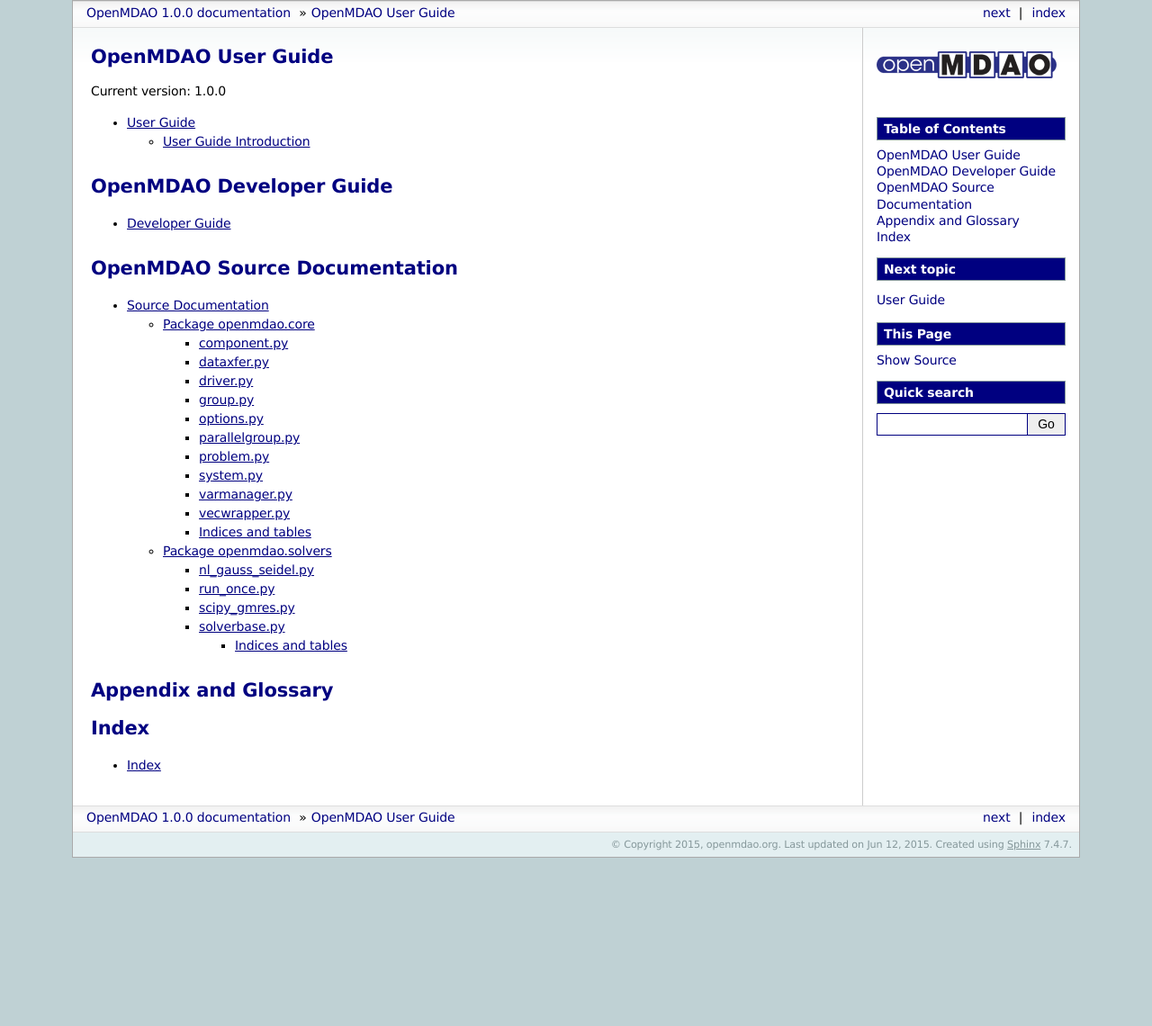
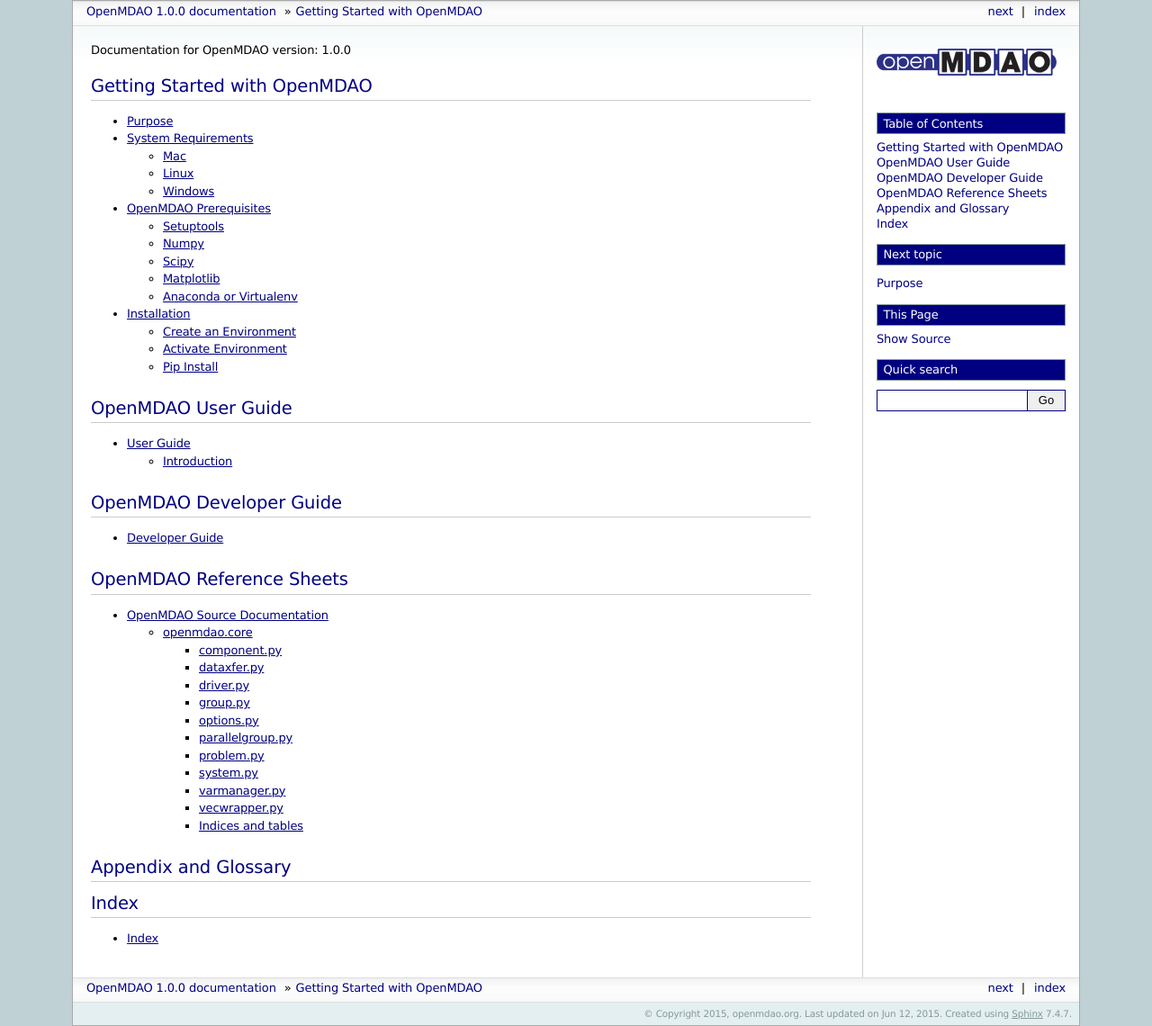
Before and after one commit to OpenMDAO/OpenMDAO1, a Sphinx documentation site: the page built from openmdao/docs/index.rst, in a window 1280 px wide. Shown: the whole page at 90% size. Built offline with Sphinx 7.4.7, drawn with Linux system fonts in a browser that asks for light colours; pages that are not in the unit, such as notebooks, are missing from menus; before the commit the page ends 953 px from its top, so only the background shows below that.

Commit message:
Further tweaks to the custom theme and document structure.

```diff
--- /dev/null
+++ b/openmdao/docs/getting-started/index.rst
@@ -0,0 +1,80 @@
+
+.. _Getting-Started:
+
+=======
+Purpose
+=======
+
+What this document is and isn't.  It is a guide on getting started.
+It isn't going to help you with numpy problems.
+
+===================
+System Requirements
+===================
+Mac
++++
+
+Some text about what you need.
+
+Linux
++++++
+
+Some text about what you need.
+
+Windows
++++++++
+
+Some text about what you need.
+
+
+======================
+OpenMDAO Prerequisites
+======================
+
+Setuptools
+++++++++++
+
+Get this.  Higher than version X.  Lower than version Y.
+
+Numpy
++++++
+
+Version blah.
+
+Scipy
++++++
+
+Version blah blah.
+
+Matplotlib
+++++++++++
+
+Do we still even care about this?
+
+
+Anaconda or Virtualenv
+++++++++++++++++++++++
+
+You gotta put this in an environment, so get one of these installed.
+
+
+============
+Installation
+============
+
+Create an Environment
++++++++++++++++++++++
+
+Use conda or use virtenv
+
+
+Activate Environment
+++++++++++++++++++++
+
+Blah blah `source activate`
+
+
+Pip Install
++++++++++++
+
+Finally, do this
--- a/openmdao/docs/index.rst
+++ b/openmdao/docs/index.rst
@@ -1,8 +1,19 @@
+.. _OpenMDAO-Documentation:
+
+Documentation for OpenMDAO version: |version|
+
+
+=============================
+Getting Started with OpenMDAO
+=============================
+
+.. toctree::
+
+   getting-started/index.rst
+
 ======================
 OpenMDAO User Guide
 ======================
-
-Current version: |version|
 
 .. toctree::
    :maxdepth: 2
@@ -18,12 +29,12 @@ OpenMDAO Developer Guide
 
    dev-guide/index.rst
 
-=============================
-OpenMDAO Source Documentation
-=============================
+=========================
+OpenMDAO Reference Sheets
+=========================
 
 .. toctree::
-   :maxdepth: 4
+   :maxdepth: 3
 
    srcdocs/index.rst
 
--- a/openmdao/docs/openmdao_theme/static/style.css
+++ /dev/null
@@ -1,266 +0,0 @@
-/*
- * default.css_t
- * ~~~~~~~~~~~~~
- *
- * Sphinx stylesheet -- default theme.
- *
- * :copyright: Copyright 2007-2015 by the Sphinx team, see AUTHORS.
- * :license: BSD, see LICENSE for details.
- *
-
- */
-@import url("sphinxdoc.css");
-@import url("basic.css");
-
-/* -- page layout ----------------------------------------------------------- */
-
-body {
-    font-family: sans-serif;
-    font-size: 100%;
-    background-color: white;
-    color: #000;
-    margin: 0;
-    padding: 0;
-}
-
-div.document {
-    background-color: #ffffff;
-}
-
-div.documentwrapper {
-    float: left;
-    width: 100%;
-}
-
-div.bodywrapper {
-    margin: 0 0 0 230px;
-}
-
-div.body {
-    background-color: #ffffff;
-    color: black;
-    padding: 0 20px 30px 20px;
-}
-div.bodywrapper {
-    margin: 0 230px 0 0;
-}
-
-div.footer {
-    color: #000099;
-    width: 100%;
-    padding: 9px 0 9px 0;
-    text-align: center;
-    font-size: 75%;
-}
-
-div.footer a {
-    color: #000099;
-    text-decoration: underline;
-}
-
-div.related {
-    background-color: #000099;
-    line-height: 30px;
-    color: white;
-}
-
-div.related a {
-    color: white;
-}
-
-div.sphinxsidebar {
-    float: right;
-}
-
-div.sphinxsidebar h3 {
-    font-family: Arial;
-    color: black;
-    font-size: 1.4em;
-    font-weight: normal;
-    margin: 0;
-    padding: 0;
-}
-
-div.sphinxsidebar h3 a {
-    color: black;
-}
-
-div.sphinxsidebar h4 {
-    font-family: Arial;
-    color: black;
-    font-size: 1.3em;
-    font-weight: normal;
-    margin: 5px 0 0 0;
-    padding: 0;
-}
-
-div.sphinxsidebar p {
-    color: black;
-}
-
-div.sphinxsidebar p.topless {
-    margin: 5px 10px 10px 10px;
-}
-
-div.sphinxsidebar ul {
-    margin: 10px;
-    padding: 0;
-    color: black;
-}
-
-div.sphinxsidebar a {
-    color: #000099;
-}
-
-div.sphinxsidebar input {
-    border: 1px solid #000099;
-    font-family: sans-serif;
-    font-size: 1em;
-}
-
-
-
-/* -- hyperlink styles ------------------------------------------------------ */
-
-a {
-    color: #005ce6;
-    text-decoration: none;
-}
-
-a:visited {
-    color: #355f7c;
-    text-decoration: none;
-}
-
-a:hover {
-    text-decoration: underline;
-}
-
-
-
-/* -- body styles ----------------------------------------------------------- */
-
-div.body h1,
-div.body h2,
-div.body h3,
-div.body h4,
-div.body h5,
-div.body h6 {
-    font-family: Arial;
-    background-color: #e2b530;
-    font-weight: normal;
-    color: #000099;
-    border-bottom: 1px solid #ccc;
-    margin: 20px -20px 10px -20px;
-    padding: 3px 0 3px 10px;
-}
-
-div.body h1 { margin-top: 0; font-size: 200%; }
-div.body h2 { font-size: 160%; }
-div.body h3 { font-size: 140%; }
-div.body h4 { font-size: 120%; }
-div.body h5 { font-size: 110%; }
-div.body h6 { font-size: 100%; }
-
-a.headerlink {
-    color: #c60f0f;
-    font-size: 0.8em;
-    padding: 0 4px 0 4px;
-    text-decoration: none;
-}
-
-a.headerlink:hover {
-    background-color: #c60f0f;
-    color: white;
-}
-
-div.body p, div.body dd, div.body li {
-    text-align: justify;
-    line-height: 130%;
-}
-
-div.admonition p.admonition-title + p {
-    display: inline;
-}
-
-div.admonition p {
-    margin-bottom: 5px;
-}
-
-div.admonition pre {
-    margin-bottom: 5px;
-}
-
-div.admonition ul, div.admonition ol {
-    margin-bottom: 5px;
-}
-
-div.note {
-    background-color: #eee;
-    border: 1px solid #ccc;
-}
-
-div.seealso {
-    background-color: #ffc;
-    border: 1px solid #ff6;
-}
-
-div.topic {
-    background-color: #eee;
-}
-
-div.warning {
-    background-color: #ffe4e4;
-    border: 1px solid #f66;
-}
-
-p.admonition-title {
-    display: inline;
-}
-
-p.admonition-title:after {
-    content: ":";
-}
-
-pre {
-    padding: 5px;
-    background-color: #ffffa7;
-    color: #333333;
-    line-height: 120%;
-    border: 1px solid #ac9;
-    border-left: none;
-    border-right: none;
-}
-
-code {
-    background-color: #ecf0f3;
-    padding: 0 1px 0 1px;
-    font-size: 0.95em;
-}
-
-th {
-    background-color: #ede;
-}
-
-.warning code {
-    background: #efc2c2;
-}
-
-.note code {
-    background: #d6d6d6;
-}
-
-.viewcode-back {
-    font-family: sans-serif;
-}
-
-div.viewcode-block:target {
-    background-color: #f4debf;
-    border-top: 1px solid #ac9;
-    border-bottom: 1px solid #ac9;
-}
-
-div.code-block-caption {
-    color: #efefef;
-    background-color: #1c4e63;
-}
--- a/openmdao/docs/openmdao_theme/theme.conf
+++ /dev/null
@@ -1,4 +0,0 @@
-[theme]
-inherit =  sphinxdoc
-stylesheet = style.css
-pygments_style = pygments.css
--- a/openmdao/docs/srcdocs/index.rst
+++ b/openmdao/docs/srcdocs/index.rst
@@ -1,8 +1,8 @@
 .. _source_documentation:
 
-====================
-Source Documentation
-====================
+=============================
+OpenMDAO Source Documentation
+=============================
 
 .. toctree::
    :maxdepth: 3
--- a/openmdao/docs/srcdocs/packages/openmdao.core.rst
+++ b/openmdao/docs/srcdocs/packages/openmdao.core.rst
@@ -1,5 +1,5 @@
-Package openmdao.core
----------------------
+openmdao.core
+-------------
 .. toctree::
     :maxdepth: 2
 
--- a/openmdao/docs/srcdocs/packages/openmdao.solvers.rst
+++ /dev/null
@@ -1,70 +0,0 @@
-Package openmdao.solvers
-------------------------
-
-.. index:: nl_gauss_seidel.py
-
-.. _openmdao.solvers.nl_gauss_seidel.py:
-
-nl_gauss_seidel.py
-++++++++++++++++++
-
-.. automodule:: openmdao.solvers.nl_gauss_seidel
-   :members:
-   :undoc-members:
-   :show-inheritance:
-
-.. toctree::
-   :maxdepth: 2
-
-.. index:: run_once.py
-
-.. _openmdao.solvers.run_once.py:
-
-run_once.py
-+++++++++++
-
-.. automodule:: openmdao.solvers.run_once
-   :members:
-   :undoc-members:
-   :show-inheritance:
-
-.. toctree::
-   :maxdepth: 2
-
-.. index:: scipy_gmres.py
-
-.. _openmdao.solvers.scipy_gmres.py:
-
-scipy_gmres.py
-++++++++++++++
-
-.. automodule:: openmdao.solvers.scipy_gmres
-   :members:
-   :undoc-members:
-   :show-inheritance:
-
-.. toctree::
-   :maxdepth: 2
-
-.. index:: solverbase.py
-
-.. _openmdao.solvers.solverbase.py:
-
-solverbase.py
-+++++++++++++
-
-.. automodule:: openmdao.solvers.solverbase
-   :members:
-   :undoc-members:
-   :show-inheritance:
-
-.. toctree::
-   :maxdepth: 2
-
-
-Indices and tables
-==================
-
-* :ref:`genindex`
-* :ref:`modindex`
-* :ref:`search`
--- a/openmdao/docs/theme/static/style.css
+++ b/openmdao/docs/theme/static/style.css
@@ -8,30 +8,22 @@
 
 @import url("sphinxdoc.css");
 
-h1{
-  color: navy;
-}
-
+/* link colors */
 a {
-    /*color: #005ce6;*/
     color: navy;
     text-decoration: none;
 }
 
 a:visited {
-    color: gray;
-    text-decoration: none;
-}
+    color: navy;
+    text-decoration: none;}
 
 a:hover {
     text-decoration: underline;
+    color: orange;
 }
 
-div.sphinxsidebar h4{
-  background-color: navy;
-}
-
-div.sphinxsidebar h3{
+div.sphinxsidebar h4, div.sphinxsidebar h3 {
   background-color: navy;
 }
 
@@ -39,6 +31,12 @@ div.sphinxsidebar input{
   border: 1px solid navy;
 
 }
+
+/* hide overflowing content in the sidebar */
+div.sphinxsidebarwrapper p.topless {
+    overflow: hidden;
+}
+
 
 /*parameter bkgrd*/
 table.field-list td, table.field-list th {
@@ -52,3 +50,33 @@ div.related ul li a {
   line-height: 1.75em;
   color: navy;
 }
+
+/*a very thin underline of headers*/
+h1, h2, h3, h4, h5, h6 {
+  color: navy;
+  font-weight: normal;
+  border-bottom: 1px solid #ccc;
+}
+
+/*in the source docs, the header for "Parameters"*/
+th {
+    background-color: #BFD1D4;
+}
+/*in the main page, the color of the bars down the sides*/
+body {
+    background-color: #BFD1D4;
+}
+
+body {
+  font-family: 'Lucida Grande', 'Lucida Sans Unicode', 'Geneva', 'Verdana', sans-serif;
+  font-size: 13px;
+  letter-spacing: -0.01em;
+  line-height: 150%;
+  text-align: center;
+  background-color: #BFD1D4;
+  color: black;
+  padding: 0;
+  border: 1px solid #aaa;
+  margin: 0px 80px 0px 80px;
+  min-width: 740px;
+}
--- a/openmdao/docs/usr-guide/index.rst
+++ b/openmdao/docs/usr-guide/index.rst
@@ -1,4 +1,3 @@
-
 .. _User-Guide:
 
 ==========
--- a/openmdao/docs/usr-guide/intro.rst
+++ b/openmdao/docs/usr-guide/intro.rst
@@ -1,5 +1,5 @@
 .. _User_Guide:
 
-
-User Guide Introduction
-=======================
+============
+Introduction
+============
```
Also changed, not shown: openmdao/docs/_static/OpenMDAO_Favicon.ico (added), openmdao/docs/_static/OpenMDAO_Logo.png (added).
